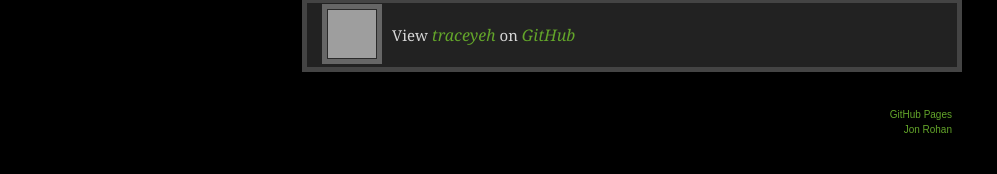
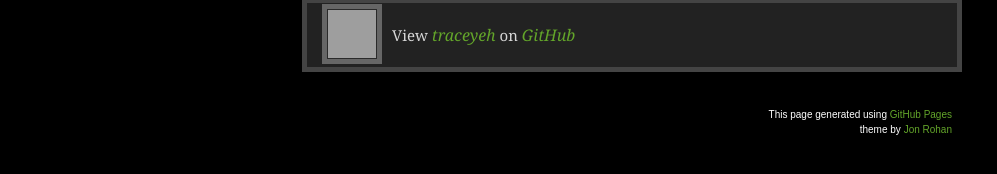
Before and after one commit to traceyeh/traceyeh.github.io, a Jekyll site: the page built from docs/index.md, in a window 1280 px wide. Shown: the part 328-502 px from the top of the page, without its empty margins (8-1005 px from the left). Built offline with Jekyll 4.4.1, drawn with Linux system fonts in a browser that asks for light colours; the repository's description, which GitHub fills in, is left out; grey boxes are pictures that could not be loaded.

Commit message:
Change small colour.

```diff
--- a/docs/_sass/jekyll-theme-time-machine.scss
+++ b/docs/_sass/jekyll-theme-time-machine.scss
@@ -59,6 +59,10 @@ p.tagline {
   padding: 20px 20px 0;
   color: #fff;
   font-size: 17px;
+}
+
+small{
+  color: white;
 }
 
 #main {
```
